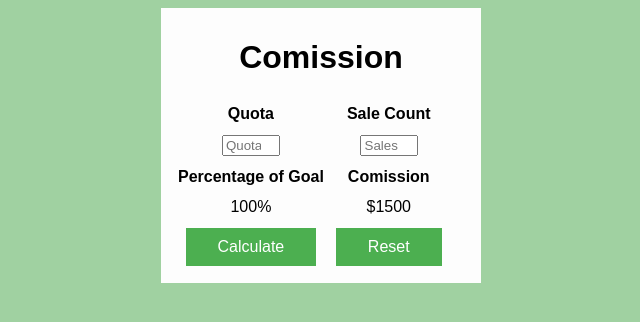
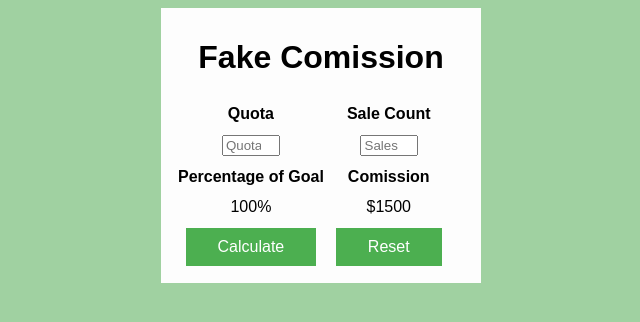
Before and after one commit to gregrtardif/comission, a plain HTML site: page index.html in a window 1280 px wide. Shown: the whole page, without its empty margins (319-959 px from the left). Drawn offline with Linux system fonts and the light colour scheme.

Commit message:
Update index.html

```diff
--- a/index.html
+++ b/index.html
@@ -10,7 +10,7 @@
 </head>
 <body>
     <div class="page">
-    <h1>Comission</h1>
+    <h1>Fake Comission</h1>
 <table>
     <tr>
         <th>Quota</th>
```
